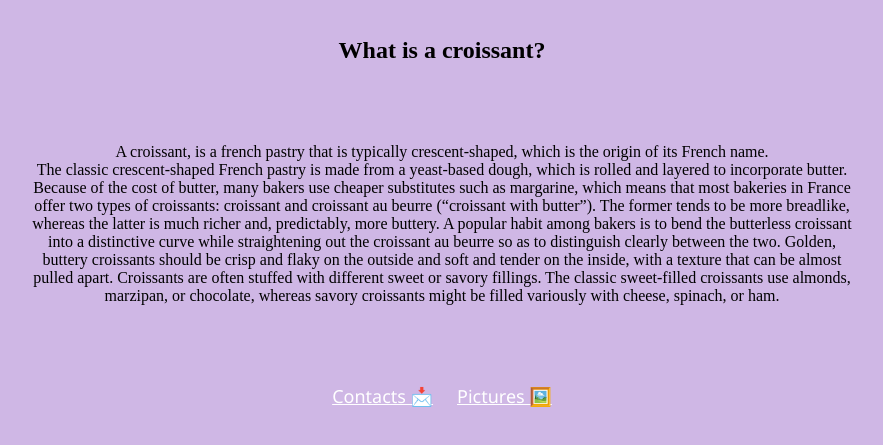
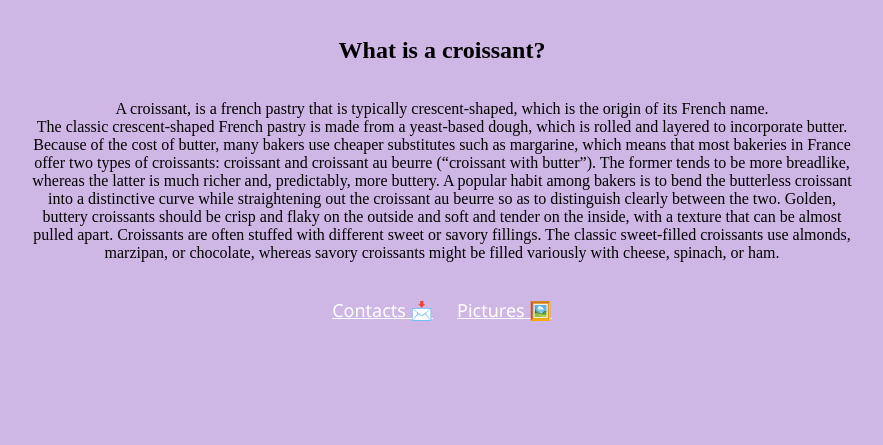
Before and after one commit to SanchesLeti/Croissant, a plain HTML site: page index.html in a window 1280 px wide. Shown: the part 61-506 px from the top of the page, without its empty margins (198-1081 px from the left). Drawn offline with Linux system fonts and the light colour scheme.

Commit message:
main-text styled

```diff
--- a/css/styles.css
+++ b/css/styles.css
@@ -32,7 +32,7 @@ img {
      text-decoration: none;
 }
 .main-text {
-    padding: 59px 222px;
+    padding: 16px 222px;
 }
 button {
     border-radius: 40px;
```
